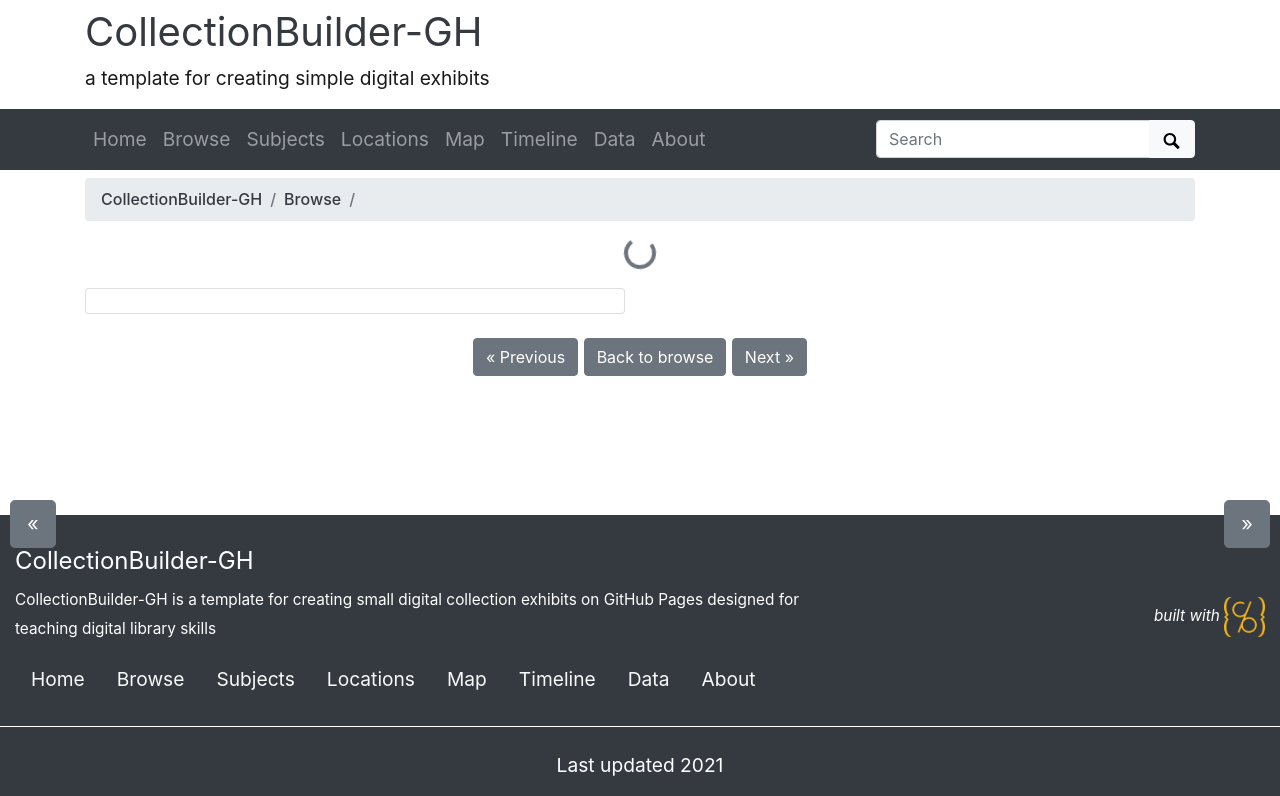
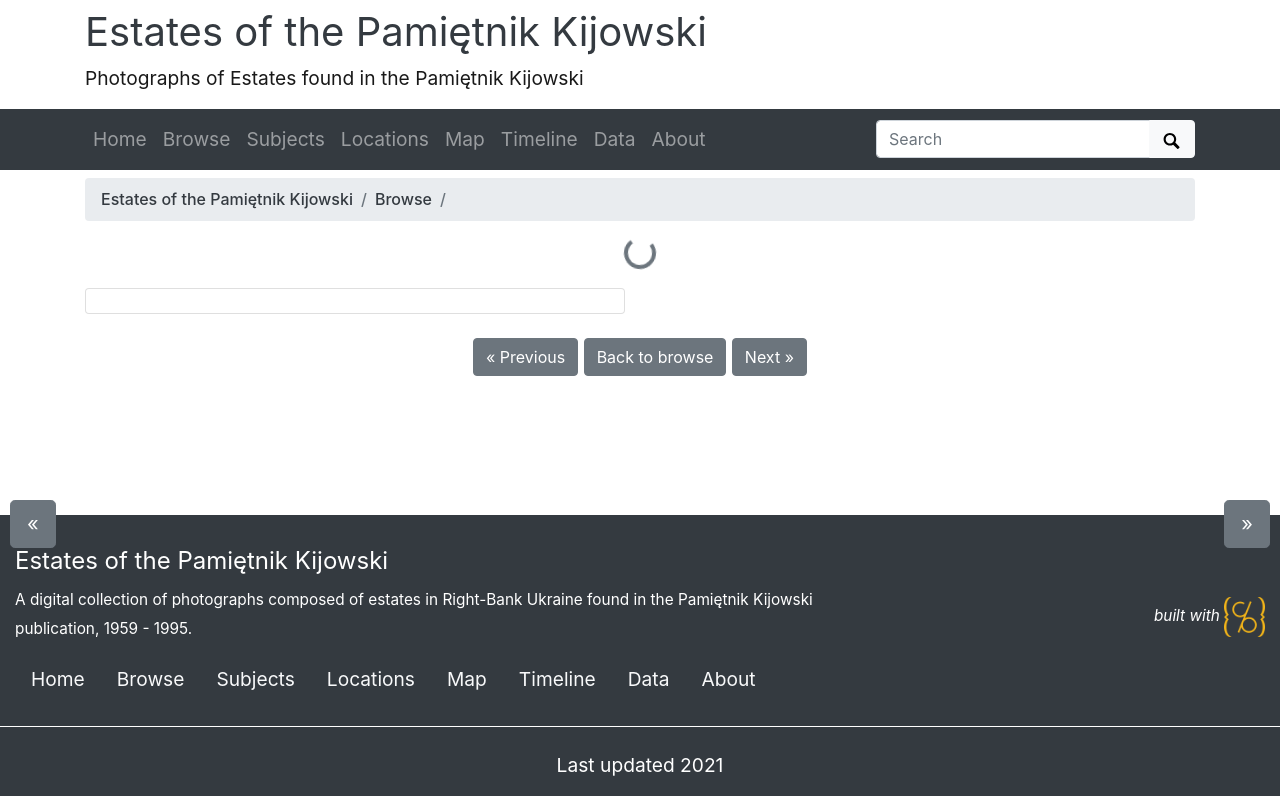
Before and after one commit to dostojnygosc/pamietnikkijowski, a Jekyll site: the page built from pages/item.md, in a window 1280 px wide, cut to the strip 0-796 px from the top of the page. Built offline with Jekyll 4.4.1, drawn with Linux system fonts in a browser that asks for light colours.

Commit message:
Update config.yml
Added title, tagline, description, metadata

```diff
--- a/_config.yml
+++ b/_config.yml
@@ -20,20 +20,20 @@
 # SITE SETTINGS
 #
 # title of site appears in banner
-title: CollectionBuilder-GH
+title: Estates of the Pamiętnik Kijowski
 # tagline, a short phrase that will appear throughout the site in the top banner
-tagline: a template for creating simple digital exhibits
+tagline: Photographs of Estates found in the Pamiętnik Kijowski
 # description appears in meta tags and other locations
 # this description might appear in search result lists, keep around 160 characters max
-description: "CollectionBuilder-GH is a template for creating small digital collection exhibits on GitHub Pages designed for teaching digital library skills"
+description: "A digital collection of photographs composed of estates in Right-Bank Ukraine found in the Pamiętnik Kijowski publication, 1959 - 1995."
 # creator of the digital collection, to appear in meta tags; we typically use our GitHub usernames but feel free to just use your name
-author: CollectionBuilder
+author: dostojnygosc
 
 ##########
 # COLLECTION SETTINGS
 #
 # choose metadata: this is the name of the csv file in your _data directory that describes the objects in your collection
-metadata: demo-metadata
+metadata: pamkij-demo
 
 ##########
 # GOOGLE SERVICES [optional!]
```
